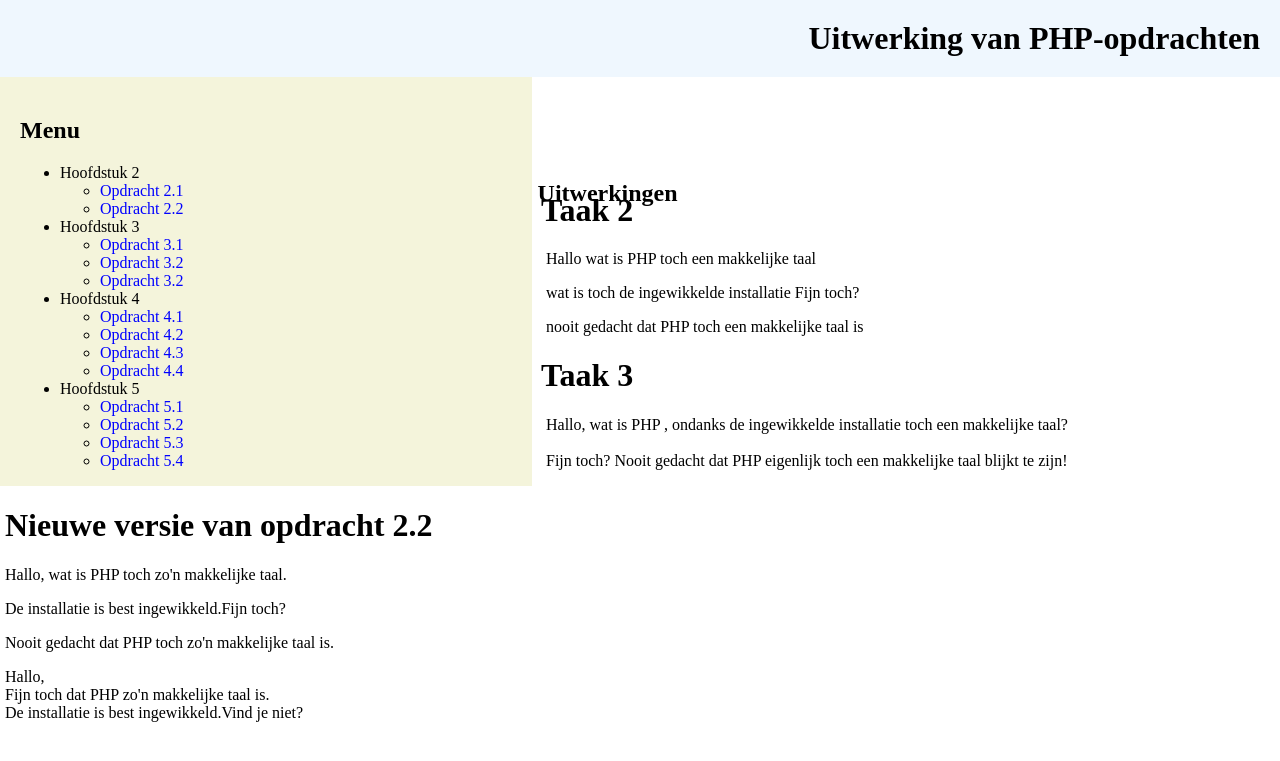
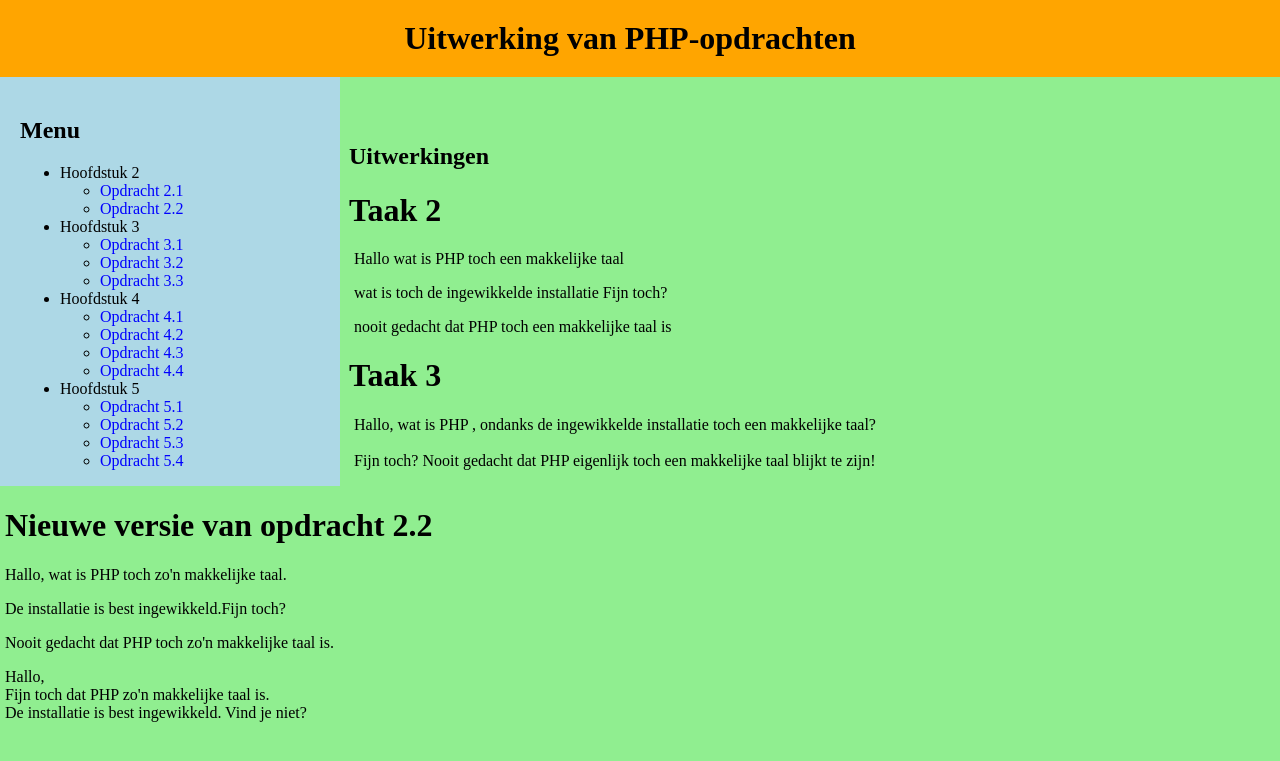
Before and after one commit to w1-KlerkxLeon/phpopdrachten, a PHP site: page /opdracht_2.2.php in a window 1280 px wide. Shown: the top 761 px of the page. Run offline with PHP 8.4, Linux system fonts and the light colour scheme.

Commit message:
Add aanpassing webdesign

```diff
--- a/Periode 3/Hoofdstuk2/Opdracht_2.1/opdracht_2.1.php
+++ b/Periode 3/Hoofdstuk2/Opdracht_2.1/opdracht_2.1.php
@@ -53,7 +53,7 @@
                             <a href="hoofdstuk3/opdracht_3-2.php">Opdracht 3.2</a>
                         </li>
                         <li>
-                            <a href="hoofdstuk3/opdracht_3-2.php">Opdracht 3.2</a>
+                            <a href="hoofdstuk3/opdracht_3-3.php">Opdracht 3.3</a>
                         </li>
                     </ul>
                 </li>
--- a/Periode 3/Hoofdstuk2/Opdracht_2.2/CSS/opdracht_2.2.css
+++ b/Periode 3/Hoofdstuk2/Opdracht_2.2/CSS/opdracht_2.2.css
@@ -9,12 +9,13 @@
 body
 {
     margin: 0px;
+    background-color: #90EE90;
 }
 /*Titel rechts centreren en achtergrondkleur instellen*/
 header>h1
 {
-    text-align: right;
-    background-color: #EFF7FE;
+    text-align: center;
+    background-color: #FFA500;
     margin: 0px;
     padding: 20px 20px 20px 0px;
 }
@@ -22,9 +23,11 @@ header>h1
 aside
 {
     display: inline-block;
-    background-color: #F4F4DB;
+    /*background-color: #F4F4DB;*/
+    background-color: #ADD8E6;
     height: 60%;
-    width: 40%;
+    /*width: 40%;*/
+    width: 25%;
     padding: 40px 0px 0px 20px;
 }
 /*Titel 'Menu' marge bovenkant verwijderen zodat het aan elkaar komt te staan*/
@@ -49,15 +52,6 @@ li>a:hover
     display: inline-block;
     padding-left: 5px;
 }
-/*Titel 'Uitwerkingen' naast menu zetten*/
-#wrapper>h2
-{
-    display: inline-block;
-    position: absolute;
-    top: 20%;
-    left: 42%;
-}
-
 /*Tekst nieuwe opdracht van de zijkant van het scherm af*/
 #wrapper+h1, p
 {
--- a/Periode 3/Hoofdstuk2/Opdracht_2.2/opdracht_2.2.php
+++ b/Periode 3/Hoofdstuk2/Opdracht_2.2/opdracht_2.2.php
@@ -55,7 +55,7 @@
                             <a href="hoofdstuk3/opdracht_3-2.php">Opdracht 3.2</a>
                         </li>
                         <li>
-                            <a href="hoofdstuk3/opdracht_3-2.php">Opdracht 3.2</a>
+                            <a href="hoofdstuk3/opdracht_3-3.php">Opdracht 3.3</a>
                         </li>
                     </ul>
                 </li>
@@ -169,7 +169,7 @@
                 $text11 = ",";
                 $text12 = "<br>";
                 $text13 = " is";
-                $text14 = "Vind je niet";
+                $text14 = " Vind je niet";
             ?>
         </p>
         <!--Taak 2 tekst laten verschijnen-->
```
Also changed, not shown: Periode 3/Hoofdstuk2/Opdracht_2.1/CSS/opdracht_2.1.css (+5 -5 lines).
